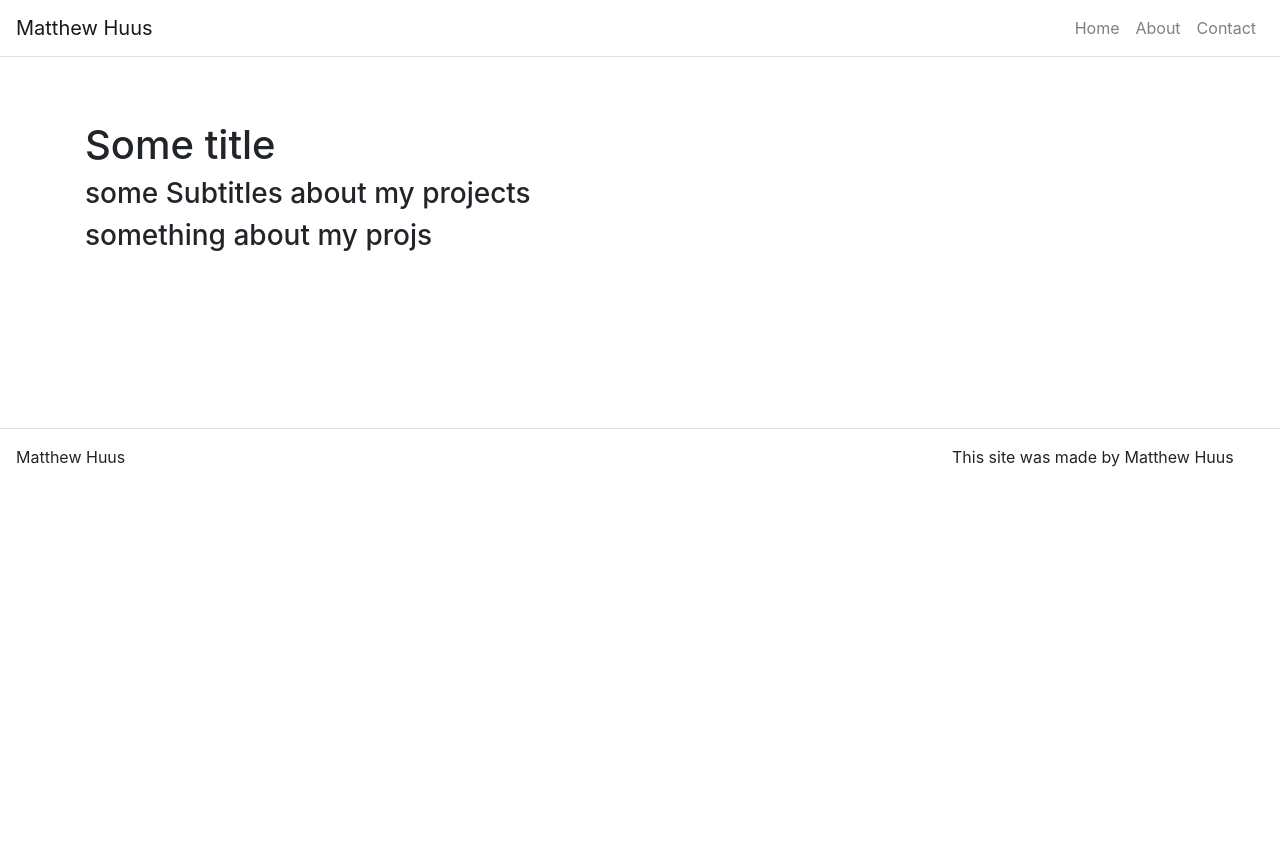
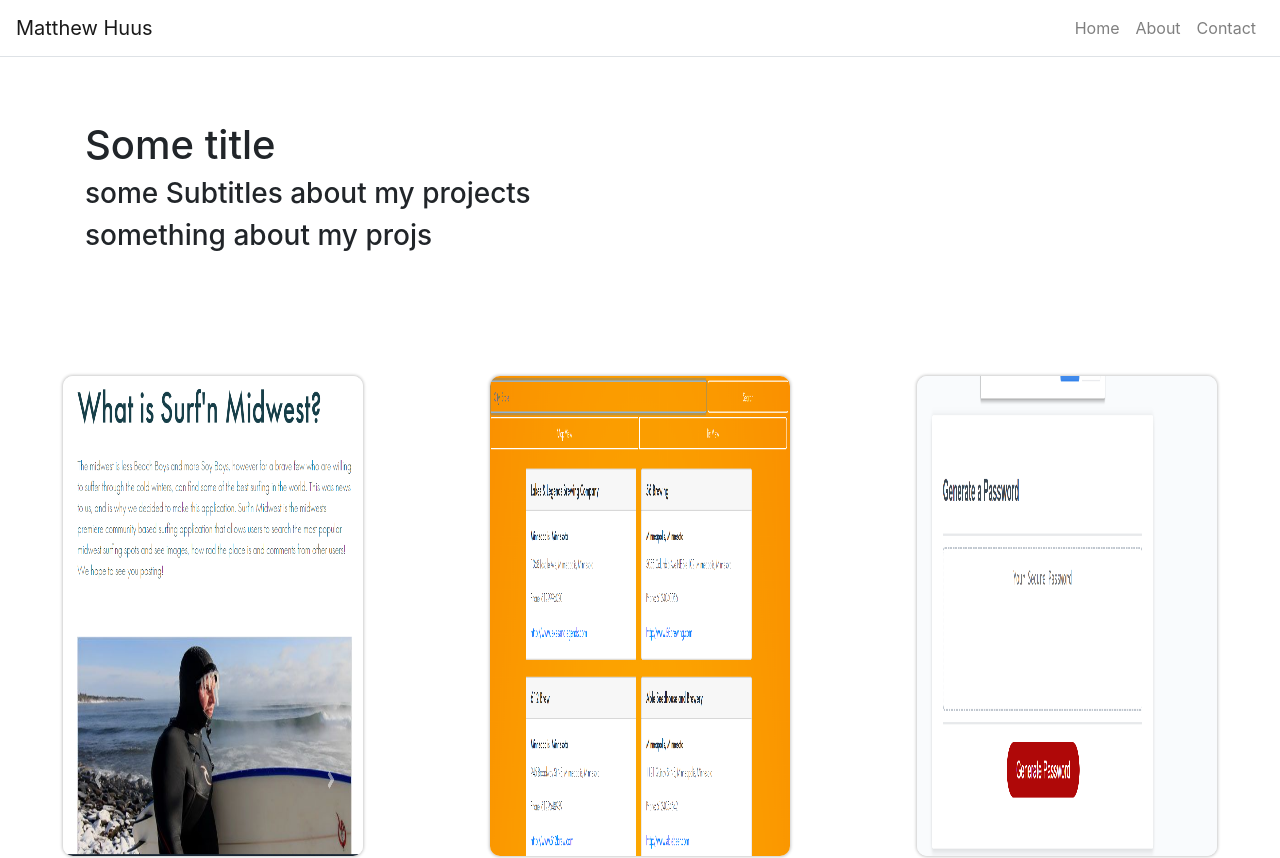
Before and after one commit to matt98h/React-Portfolio, a React (Create React App) app: page / in a window 1280 px wide. Shown: the top 858 px of the page. Before the commit the page ends 800 px from the top, so only its background shows below. Built offline with nearby package versions, Linux system fonts and the light colour scheme.

Commit message:
Home page is functional, with pictures and animation is working as well. Still need to tweak the aesthetics.

```diff
--- a/src/components/Card.js
+++ b/src/components/Card.js
@@ -4,8 +4,8 @@
 
 function Card(props) {
 return(
-<div>
-    <img className='' src={props.item.imgSrc} alt={props.item.imgSrc}/>
+<div className='d-inline-block m-card' onClick={(e) => props.click(props.item)}>
+    <img className='m-card-image' src={props.item.imgSrc} alt={props.item.imgSrc}/>
     {props.item.selected && <CardInfo title={props.item.title} subTitle={props.item.subTitle} link={props.item.link} />}
 </div>
 );
--- a/src/components/CardInfo.js
+++ b/src/components/CardInfo.js
@@ -4,9 +4,9 @@
 function CardInfo(props) {
     const style = useSpring({opacity: 1, from: {opacity: 0}})
     return(
-        <animated.div className='' style={style}>
-            <p>{props.title}</p>
-            <p>{props.subTitle}</p>
+        <animated.div className='m-card-info' style={style}>
+            <p className='m-card-title'>{props.title}</p>
+            <p className='m-card-sub-title'>{props.subTitle}</p>
             <a href={props.link} target='_blank' rel='noopener noreferrer'></a>
         </animated.div>
     );
--- a/src/components/Carousel.js
+++ b/src/components/Carousel.js
@@ -1,8 +1,12 @@
 import React from 'react';
 import Container from 'react-bootstrap/Container'
 import Row from 'react-bootstrap/Row'
-import Col from 'react-bootstrap/Col'
 
+import brewloc from '../assets/images/Brewery_search.PNG'
+import noteTaker from '../assets/images/note-taker.PNG'
+import randomPass from '../assets/images/Random_password_generator.PNG'
+import surfnMW from '../assets/images/surfn midwest.PNG'
+import workday from '../assets/images/Workday_scheduler.PNG'
 
 import Card from '../components/Card'
 class Carousel extends React.Component {
@@ -14,7 +18,7 @@
                     id: 0,
                     title: `Surfn' Midwest`,
                     subTitle: 'The premiere Midwest surfing Application',
-                    // imgSrc: add images into an assets folder,
+                    imgSrc: surfnMW,
                     // link: 'project link',
                     selected: false
                 },
@@ -22,7 +26,7 @@
                     id: 1,
                     title: `BrewLoc`,
                     subTitle: 'Application that finds breweries near you!',
-                    // imgSrc: add images into an assets folder,
+                    imgSrc: brewloc,
                     // link: 'project link',
                     selected: false
                 },
@@ -30,7 +34,7 @@
                     id: 2,
                     title: `Random Password Generator`,
                     subTitle: 'An application that Randomly generates a password off of given specifications',
-                    // imgSrc: add images into an assets folder,
+                    imgSrc: randomPass,
                     // link: 'project link',
                     selected: false
                 },
@@ -38,7 +42,7 @@
                     id: 3,
                     title: `Workday Scheduler`,
                     subTitle: 'An application that helps you keep your notes organized',
-                    // imgSrc: add images into an assets folder,
+                    imgSrc: workday,
                     // link: 'project link',
                     selected: false
                 },
@@ -46,7 +50,7 @@
                     id: 4,
                     title: `Note taker application`,
                     subTitle: 'An application that helps you keep your notes organized',
-                    // imgSrc: add images into an assets folder,
+                    imgSrc: noteTaker,
                     // link: 'project link',
                     selected: false
                 }
@@ -72,7 +76,7 @@
 
     makeItems =(items) => {
         return items.map(item => {
-            return<Card item={item} onClick={(e => this.handleCardClick(item.id, e))}key={item.id} />
+            return<Card item={item} click={(e => this.handleCardClick(item.id, e))}key={item.id} />
         })
     }
     render() {
--- a/src/index.css
+++ b/src/index.css
@@ -11,3 +11,26 @@
   font-family: source-code-pro, Menlo, Monaco, Consolas, 'Courier New',
     monospace;
 }
+
+.m-card{
+margin:20px;
+}
+.m-card-image{
+  border-radius: 10px;
+  width:300px;
+  height:480px;
+  box-shadow: 0px 0px 3px 1px #ccc;
+
+}
+g.card-info{
+  margin-top:10px;
+  min-height:100px;
+}
+.m-card-title{
+  font-size:24px;
+  margin:0px;
+}
+.m-card-sub-title {
+  font: size 16px;
+  margin:0px;
+}
```
